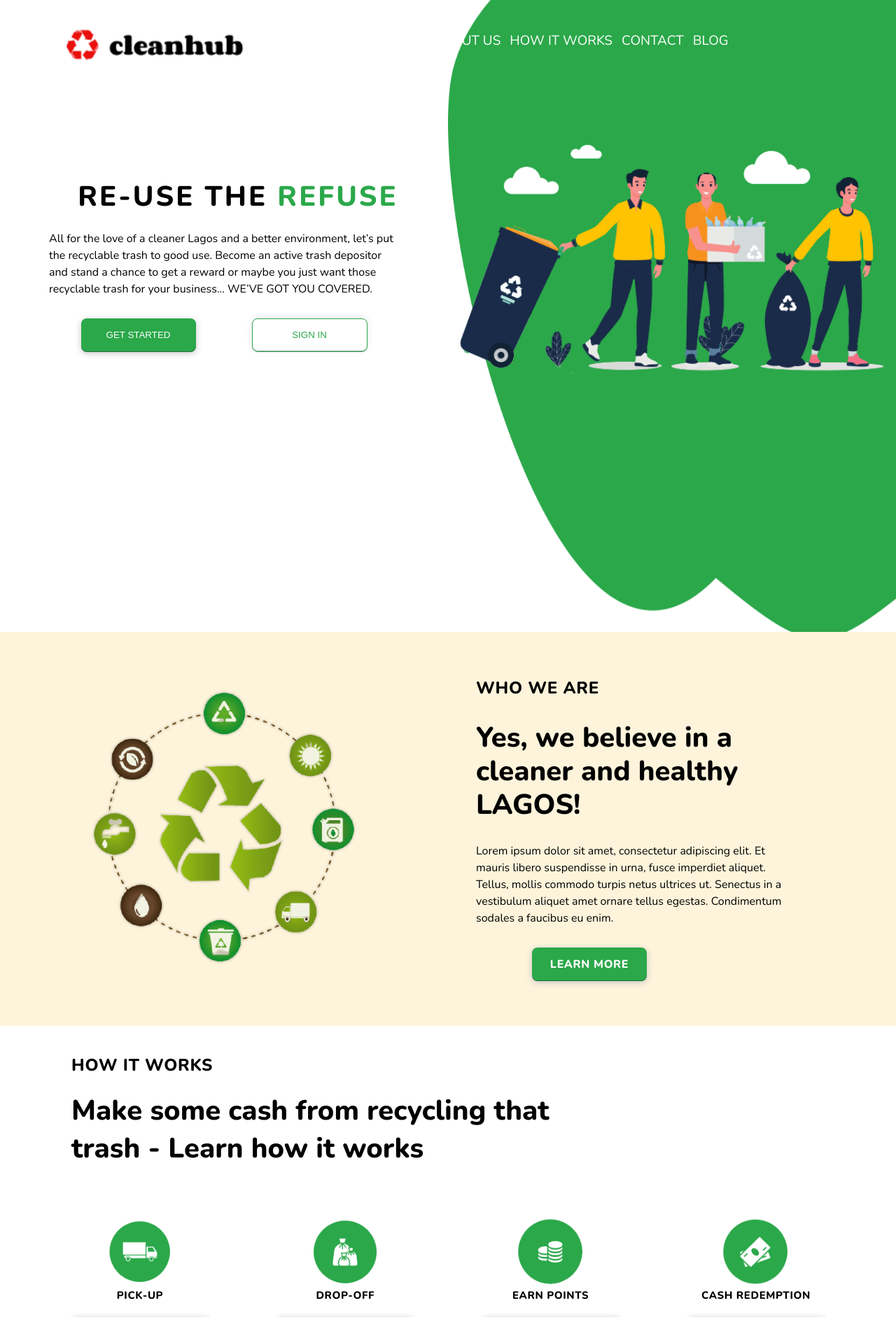
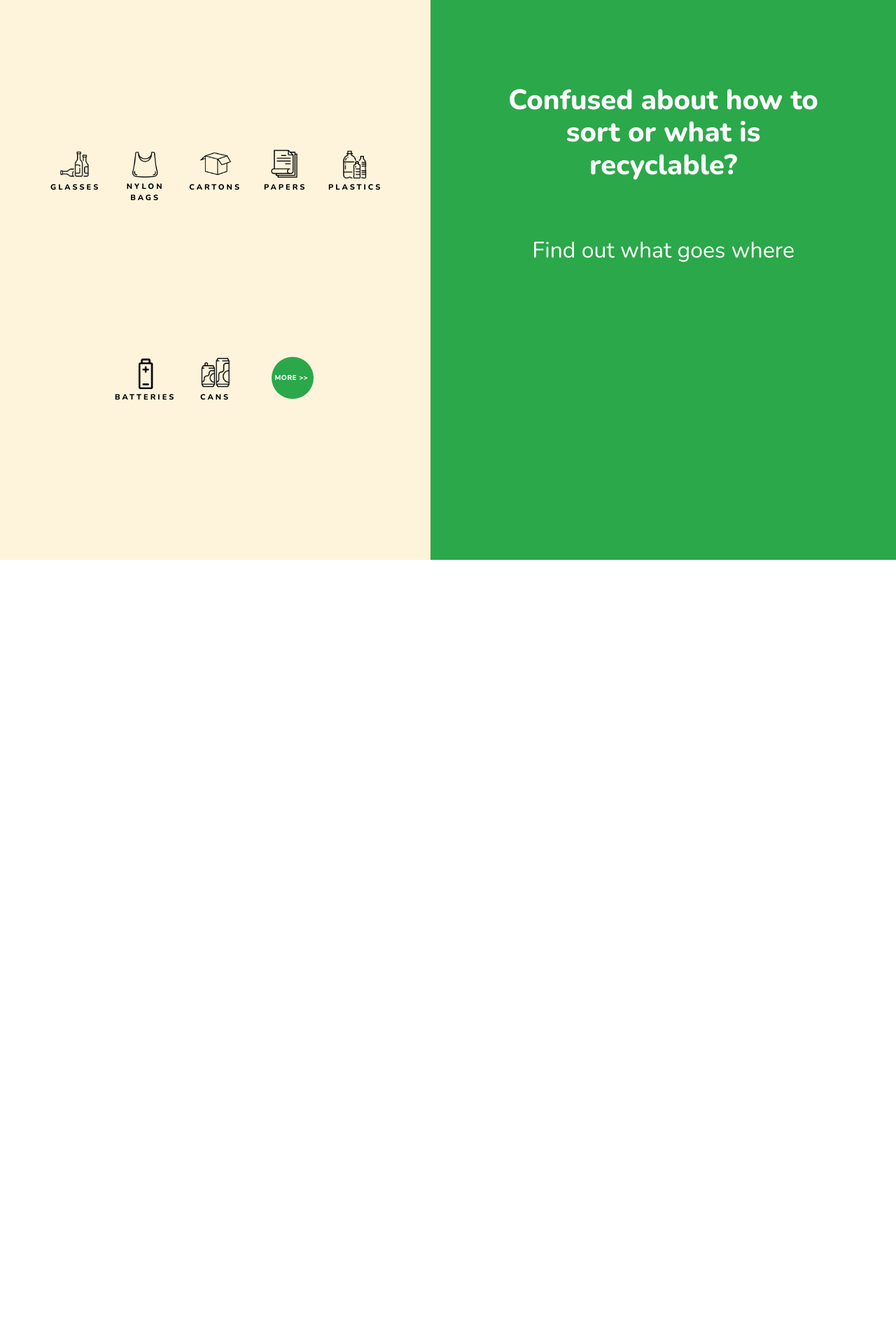
Before and after one commit to Clean-Hub/cleanhub, a React (Create React App) app: page / in a window 1280 px wide. Shown: the top 1882 px of the page at 70% size. After the commit the page ends 800 px from the top, so only its background shows below. Built offline with nearby package versions, Linux system fonts and the light colour scheme.

Commit message:
recycleInfo component created and styled

```diff
--- a/src/App.js
+++ b/src/App.js
@@ -14,7 +14,7 @@ function App() {
     <div className='appContainer'>
       <BrowserRouter>
         <ScrollToTop>
-          <Navbar />
+          {/* <Navbar /> */}
           <Routes>
             <Route path='/' element={<Home />} />
             {/* <Route path='/login' element={<Login />} /> */}
@@ -24,7 +24,7 @@ function App() {
             {/* <Route path='/about/service' element={<AboutServices />} /> */}
             {/* </Route> */}
           </Routes>
-          <Footer />
+          {/* <Footer /> */}
         </ScrollToTop>
       </BrowserRouter>
     </div>
--- /dev/null
+++ b/src/components/homeRecycInfo/HomeRecycInfo.jsx
@@ -0,0 +1,55 @@
+import './homeRecycInfo.css'
+
+import cr1 from '../../assets/img/cr1.PNG'
+import cr2 from '../../assets/img/cr2.PNG'
+import cr3 from '../../assets/img/cr3.PNG'
+import cr4 from '../../assets/img/cr4.PNG'
+import cr5 from '../../assets/img/cr5.PNG'
+import cr6 from '../../assets/img/cr6.PNG'
+import cr7 from '../../assets/img/cr7.PNG'
+
+const HomeRecycInfo = () => {
+  return (
+    <div className='homeRecycInfContainer'>
+      <div className='homeRecycInfL'>
+        <div className='recycle-cards'>
+          <img src={cr1} alt='img' className='recycle-cards-img' />
+          <p className='recycleP'>GLASSES</p>
+        </div>
+        <div className='recycle-cards'>
+          <img src={cr2} alt='img' className='recycle-cards-img' />
+          <p className='recycleP'>NYLON BAGS</p>
+        </div>
+        <div className='recycle-cards'>
+          <img src={cr3} alt='img' className='recycle-cards-img' />
+          <p className='recycleP'>CARTONS</p>
+        </div>
+        <div className='recycle-cards'>
+          <img src={cr4} alt='img' className='recycle-cards-img' />
+          <p className='recycleP'>PAPERS</p>
+        </div>
+        <div className='recycle-cards'>
+          <img src={cr5} alt='img' className='recycle-cards-img' />
+          <p className='recycleP'>PLASTICS</p>
+        </div>
+        <div className='recycle-cards'>
+          <img src={cr6} alt='img' className='recycle-cards-img' />
+          <p className='recycleP'>BATTERIES</p>
+        </div>
+        <div className='recycle-cards'>
+          <img src={cr7} alt='img' className='recycle-cards-img' />
+          <p className='recycleP'>CANS</p>
+        </div>
+        <div className='recycle-circle'>More &gt;&gt;</div>
+      </div>
+      <div className='homeRecycInfR'>
+        <h1 className='homeRecycInfRH'>
+          Confused about how to sort or what is recyclable?
+        </h1>
+        <p className='homeRecycInfRP'>Find out what goes where</p>
+      </div>
+    </div>
+  )
+}
+
+export default HomeRecycInfo
--- /dev/null
+++ b/src/components/homeRecycInfo/homeRecycInfo.css
@@ -0,0 +1,88 @@
+.homeRecycInfContainer {
+  display: flex;
+  width: 100%;
+  height: 100vh;
+}
+
+.homeRecycInfL {
+  flex: 1.1;
+  background: #fdf4db;
+  display: flex;
+  align-items: center;
+  justify-content: center;
+  flex-wrap: wrap;
+  padding: 100px 30px;
+}
+.recycle-cards {
+  width: 80px;
+  height: 80px;
+  display: flex;
+  align-items: center;
+  flex-direction: column;
+  margin: 10px;
+}
+.recycle-cards-img {
+  width: 50px;
+  height: 50px;
+  object-fit: contain;
+}
+.recycleP {
+  font-family: 'Nunito';
+  font-style: normal;
+  font-weight: 800;
+  font-size: 11px;
+  line-height: 140%;
+  text-align: center;
+  letter-spacing: 3px;
+  color: #000000;
+}
+.recycle-circle {
+  background: #2ba84a;
+  width: 60px;
+  height: 60px;
+  border-radius: 50%;
+  margin-bottom: 20px;
+  font-family: 'Nunito';
+  font-style: normal;
+  font-weight: 800;
+  font-size: 10px;
+  line-height: 14px;
+  display: flex;
+  align-items: center;
+  letter-spacing: 0.04em;
+  text-transform: uppercase;
+  color: #ffffff;
+  cursor: pointer;
+  padding: 5px;
+  margin-left: 30px;
+  margin-right: 10px;
+}
+
+.homeRecycInfR {
+  flex: 1;
+  background: #2ba84a;
+  width: 100%;
+  height: 100vh;
+  padding: 100px 80px;
+}
+.homeRecycInfRH {
+  font-family: 'Nunito';
+  font-style: normal;
+  font-weight: 900;
+  font-size: 40px;
+  line-height: 116%;
+  text-align: center;
+  color: #ffffff;
+  padding: 20px;
+  margin-bottom: 10px;
+}
+.homeRecycInfRP {
+  font-family: 'Nunito';
+  font-style: normal;
+  font-weight: 400;
+  font-size: 32px;
+  line-height: 116%;
+  text-align: center;
+  color: #ffffff;
+  padding: 50px;
+}
--- a/src/components/homeRecyclingCard/homeRecyclingCard.css
+++ /dev/null
@@ -1,25 +0,0 @@
-.homeRecyclingCardContainer {
-  width: 100%;
-  display: flex;
-  align-items: center;
-  justify-content: center;
-  gap: 30px;
-  margin-top: 50px;
-}
-.homeRecyclingCardWrapper {
-  width: 242px;
-  height: 220px;
-  background: #ededed;
-  box-shadow: 1px 2px 10px -1px rgba(0, 0, 0, 0.25);
-}
-.homeRecyclingCardP {
-  font-family: 'Nunito';
-  font-style: normal;
-  font-weight: 400;
-  font-size: 16px;
-  line-height: 22px;
-  color: #000000;
-  margin: 30px;
-  text-align: center;
-  padding-top: 20px;
-}
--- a/src/components/navbar/navbar.css
+++ b/src/components/navbar/navbar.css
@@ -75,16 +75,17 @@
     margin-top: 20px;
   }
   .navbarRight {
-    /* position: absolute; */
-    position: fixed;
+    position: absolute;
+    /* position: fixed; */
     display: block;
     width: 100%;
-    height: 100vh;
-    top: 0px;
+    /* height: 100vh; */
+    top: 90px;
     left: -100%;
     transition: all 0.6s linear;
     background-color: white;
   }
+
   .active {
     left: 0;
   }
--- a/src/pages/home/Home.jsx
+++ b/src/pages/home/Home.jsx
@@ -2,13 +2,15 @@ import './home.css'
 import HomeHero from '../../components/homeHero/HomeHero'
 import HomeIntro from '../../components/homeIntro/HomeIntro'
 import HomeRecycling from '../../components/homeRecycling/HomeRecycling'
+import HomeRecycInfo from '../../components/homeRecycInfo/HomeRecycInfo'
 
 const Home = () => {
   return (
     <div className='homeContainer'>
-      <HomeHero />
-      <HomeIntro />
-      <HomeRecycling />
+      {/* <HomeHero /> */}
+      {/* <HomeIntro /> */}
+      {/* <HomeRecycling /> */}
+      <HomeRecycInfo />
     </div>
   )
 }
```
Also changed, not shown: src/components/homeRecyclingCard/HomeRecyclingCard.jsx (deleted, +0 -22 lines), src/components/recyclingLogo/RecyclingLogo.jsx (deleted, +0 -17 lines), src/components/recyclingLogo/recyclingLogo.css (deleted, +0 -27 lines).
